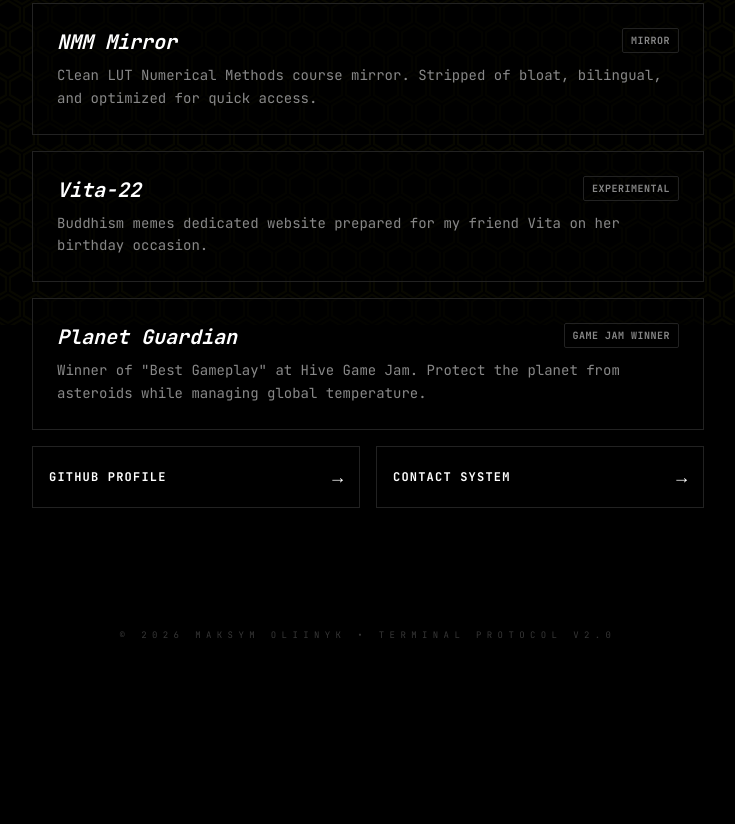
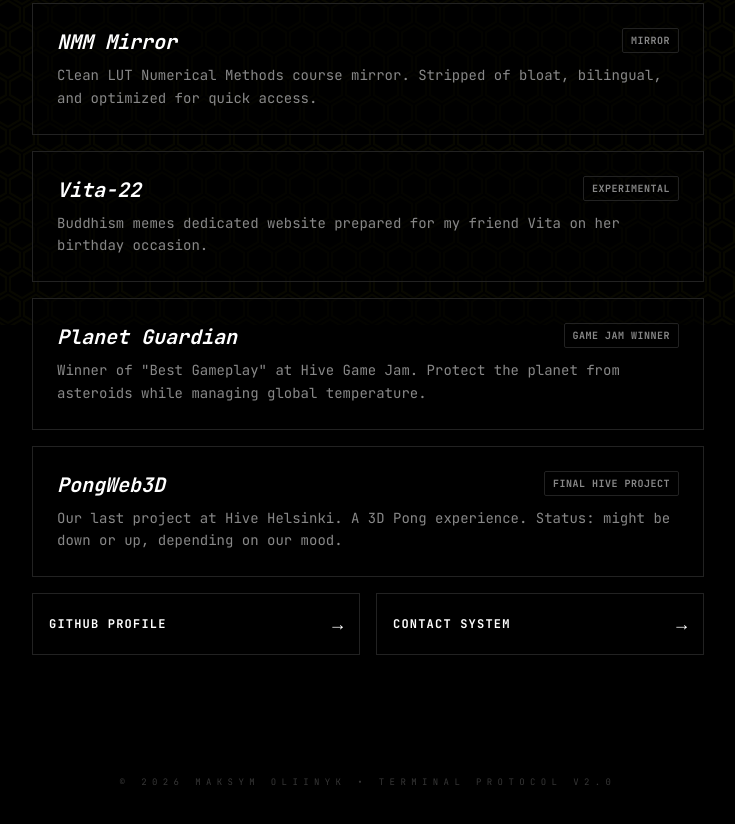
Before and after one commit to oliynykmax/oliynykmax.github.io, a plain HTML site: page index.html in a window 1280 px wide. Shown: the part 475-1299 px from the top of the page, without its empty margins (272-1007 px from the left). Before the commit the page ends 1189 px from the top, so only its background shows below. Drawn offline with nearby package versions, Linux system fonts and the light colour scheme.

Commit message:
Add PongWeb3D to project hub

```diff
--- a/index.html
+++ b/index.html
@@ -101,6 +101,15 @@
                 <p class="text-text-muted text-sm leading-relaxed">Winner of "Best Gameplay" at Hive Game Jam. Protect the planet from asteroids while managing global temperature.</p>
             </a>
 
+            <!-- Project Card: pongweb3d.me -->
+            <a href="https://pongweb3d.me" class="group block p-6 border border-border bg-black/50 hover:border-yellow transition-all duration-300 card-glow">
+                <div class="flex justify-between items-start mb-2">
+                    <h2 class="text-xl font-bold group-hover:text-yellow transition-colors italic">PongWeb3D</h2>
+                    <span class="text-text-muted text-[10px] border border-border px-2 py-1 rounded-sm uppercase tracking-wider font-bold">Final Hive Project</span>
+                </div>
+                <p class="text-text-muted text-sm leading-relaxed">Our last project at Hive Helsinki. A 3D Pong experience. Status: might be down or up, depending on our mood.</p>
+            </a>
+
             <!-- Profile Links -->
             <div class="grid grid-cols-1 md:grid-cols-2 gap-4 mt-12">
                 <a href="https://github.com/oliynykmax" target="_blank" class="flex items-center justify-between p-4 border border-border bg-black/30 hover:bg-yellow hover:text-bg transition-all duration-300 group">
```
